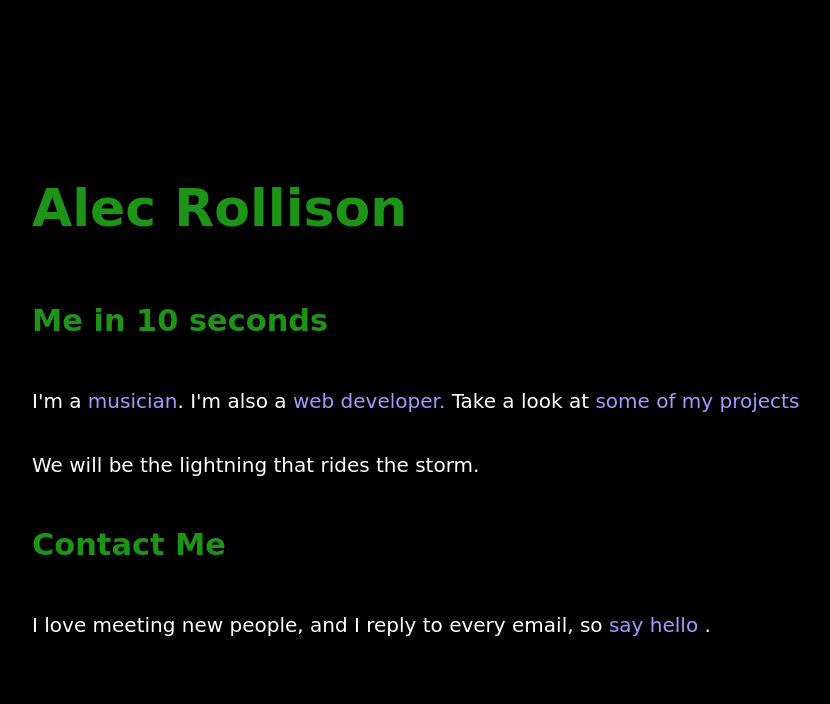
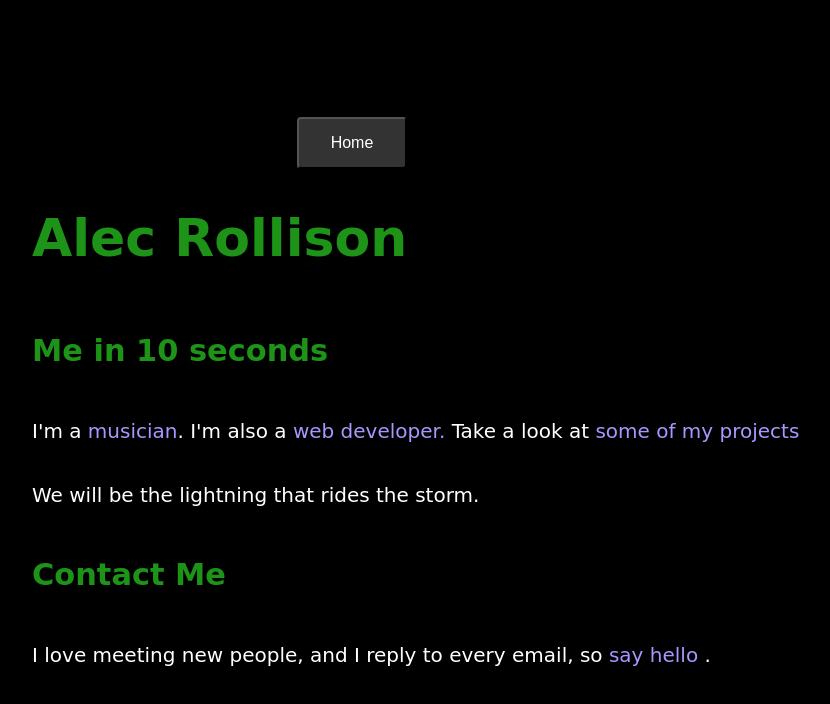
Before and after one commit to aelishRollo/personal-site, a React (Create React App) app: page / in a window 1280 px wide. Shown: the top 704 px of the page, without its empty margins (288-1118 px from the left). Built offline with nearby package versions, Linux system fonts and the light colour scheme; no server answers.

Commit message:
Add HomeButton.tsx and CSS styles

```diff
--- a/src/App.css
+++ b/src/App.css
@@ -166,3 +166,23 @@ table {
     transform: rotate(360deg);
   }
 }
+
+.home-button {
+  background-color: #333333; /* Dark gray background */
+
+  color: white;
+  padding: 15px 32px;
+  text-align: center;
+  text-decoration: none;
+  display: inline-block;
+  font-size: 16px;
+  margin: 4px 2px;
+  cursor: pointer;
+  border-radius: 4px; /* Rounded corners */
+  transition: background-color 0.3s ease; /* Smooth transition for hover effect */
+}
+
+.home-button:hover {
+  background-color: #4CAF50; /* Green background on hover */
+  color: #333333; /* Dark gray text on hover */
+}
--- /dev/null
+++ b/src/components/HomeButton.tsx
@@ -0,0 +1,16 @@
+import React from "react";
+
+
+const HomeButton:React.FC = () => {
+    const navigateHome = () => {
+      window.location.href = '/';
+    };
+
+    return (
+      <button onClick={navigateHome} className="home-button">
+        Home
+      </button>
+    );
+  };
+
+export default HomeButton
--- a/src/components/Homepage.jsx
+++ b/src/components/Homepage.jsx
@@ -1,8 +1,11 @@
-import { Routes, Route, BrowserRouter, Link } from 'react-router-dom';
+import { Link } from 'react-router-dom';
+import HomeButton from './HomeButton';
+
 
 export default function HomePage() {
     return (
       <header className='App-header'>
+        <HomeButton />
         <h1 className='App-subheader'>
           Alec Rollison
         </h1>
```
Also changed, not shown: src/components/Navbar.tsx (renamed from src/components/Navbar.jsx).
